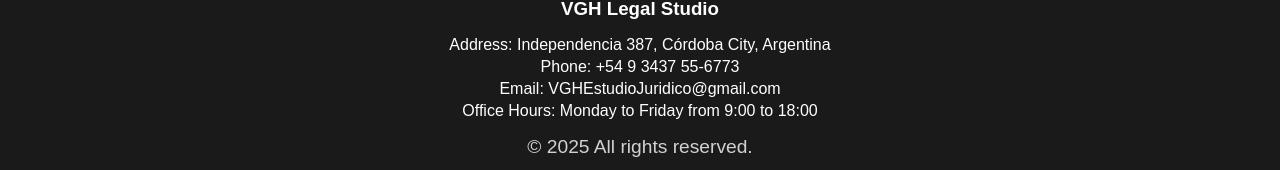
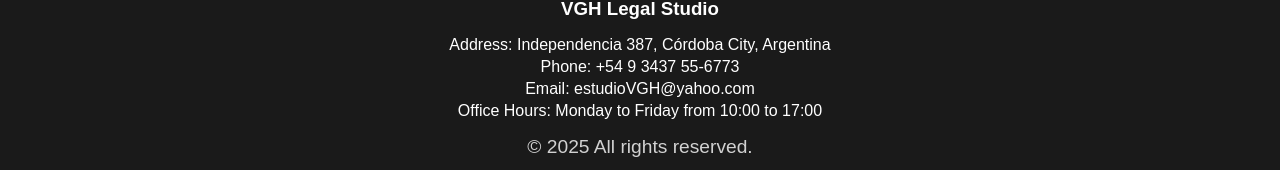
Before and after one commit to Santiago76945/haspertvacaestudio, a React (Vite) app: page / in a window 1280 px wide. Shown: the part 1146-1316 px from the top of the page. Built offline with nearby package versions, Linux system fonts and the light colour scheme; a web font is replaced by a local one.

Commit message:
info updated

```diff
--- a/src/components/Footer.jsx
+++ b/src/components/Footer.jsx
@@ -13,8 +13,8 @@ const Footer = () => {
     heading: "VGH Estudio Jurídico",
     address: "Dirección: Independencia 387, Ciudad de Córdoba, Argentina",
     phone: "Teléfono: +54 9 3437 55-6773",
-    email: "Email: VGHEstudioJuridico@gmail.com",
-    schedule: "Horario de Atención: Lunes a Viernes de 9:00 a 18:00",
+    email: "Email: estudioVGH@yahoo.com",
+    schedule: "Horario de Atención: Lunes a Viernes de 10:00 a 17:00",
     rights: "Todos los derechos reservados."
   };
 
@@ -23,8 +23,8 @@ const Footer = () => {
     heading: "VGH Legal Studio",
     address: "Address: Independencia 387, Córdoba City, Argentina",
     phone: "Phone: +54 9 3437 55-6773",
-    email: "Email: VGHEstudioJuridico@gmail.com",
-    schedule: "Office Hours: Monday to Friday from 9:00 to 18:00",
+    email: "Email: estudioVGH@yahoo.com",
+    schedule: "Office Hours: Monday to Friday from 10:00 to 17:00",
     rights: "All rights reserved."
   };
 
```
